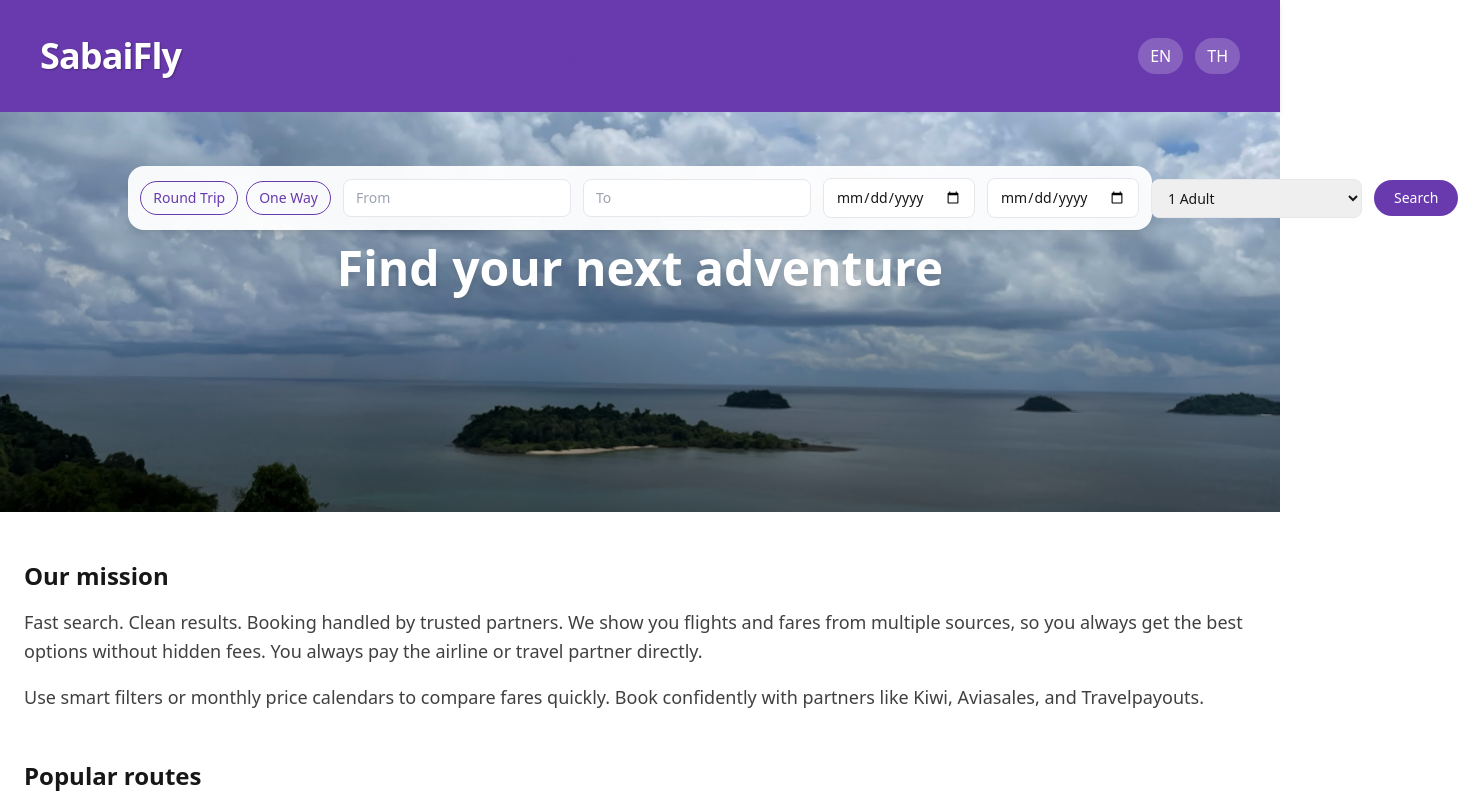
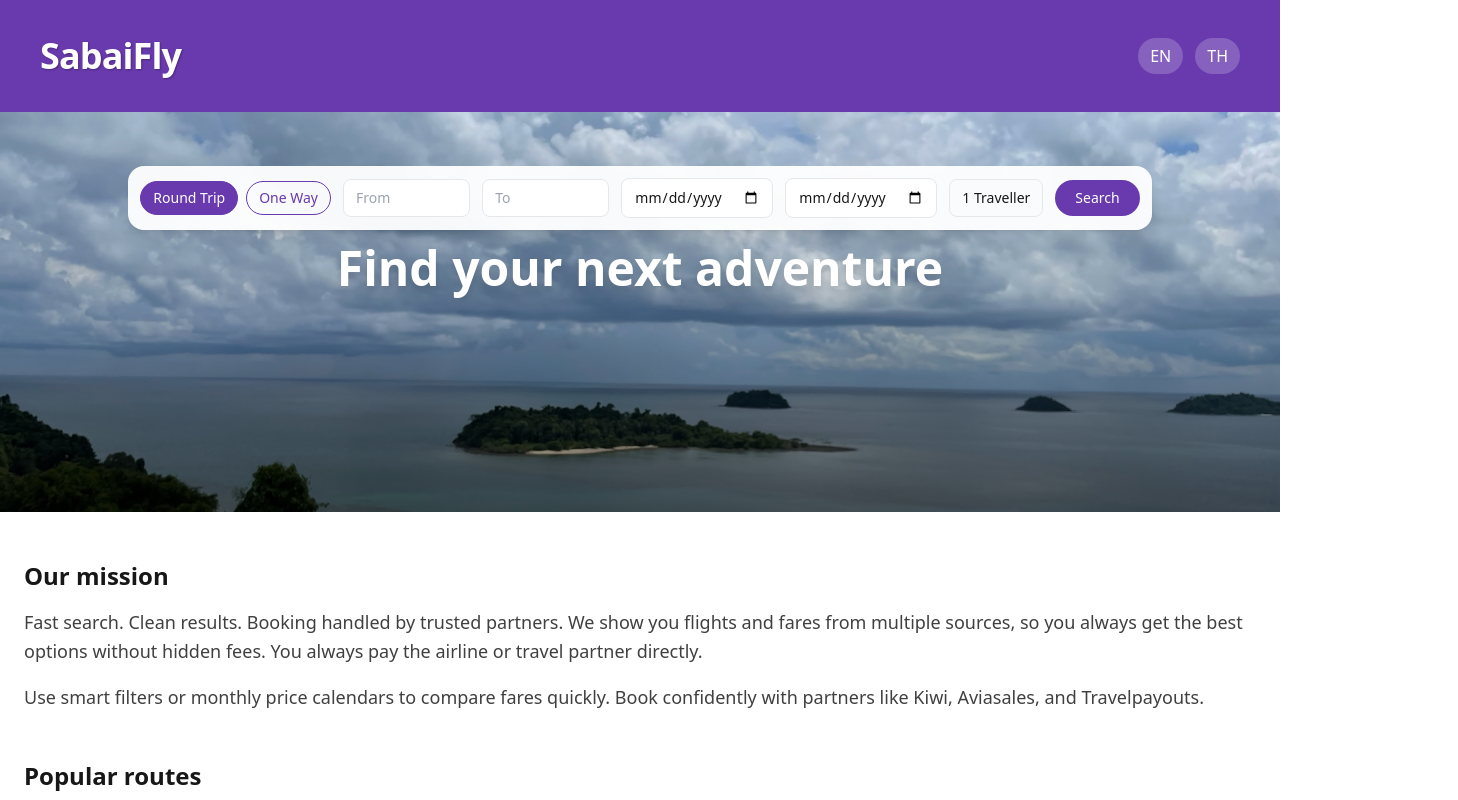
Before and after one commit to GarethScott007/sabaifly-site, a Next.js app: page / in a window 1280 px wide. Shown: the top 800 px of the page, 1458 px wide, since content can reach past the window. Built offline with nearby package versions, Linux system fonts and the light colour scheme.

Commit message:
Update SearchForm.tsx

```diff
--- a/components/SearchForm.tsx
+++ b/components/SearchForm.tsx
@@ -1,65 +1,118 @@
 "use client";
 
-import React from "react";
+import React, { useState } from "react";
 
 export default function SearchForm() {
+  const [tripType, setTripType] = useState("round");
+  const [travellers, setTravellers] = useState({
+    adults: 1,
+    children: 0,
+    infants: 0,
+  });
+  const [showTravellers, setShowTravellers] = useState(false);
+
+  const handleTravellerChange = (key: "adults" | "children" | "infants", delta: number) => {
+    setTravellers((prev) => ({
+      ...prev,
+      [key]: Math.max(0, prev[key] + delta),
+    }));
+  };
+
   return (
     <form className="flex flex-wrap md:flex-nowrap items-center justify-between gap-2 md:gap-3 w-full">
       {/* Trip Type */}
       <div className="flex gap-2 shrink-0">
+        {["round", "oneway"].map((type) => (
           <button
+            key={type}
             type="button"
-          className="px-3 py-1.5 border border-brand text-brand rounded-full text-sm hover:bg-brand hover:text-white transition"
+            onClick={() => setTripType(type)}
+            className={`px-3 py-1.5 rounded-full border text-sm transition ${
+              tripType === type
+                ? "bg-brand text-white border-brand"
+                : "border-brand text-brand hover:bg-brand/10"
+            }`}
           >
-          Round Trip
+            {type === "round" ? "Round Trip" : "One Way"}
           </button>
-        <button
-          type="button"
-          className="px-3 py-1.5 border border-brand text-brand rounded-full text-sm hover:bg-brand hover:text-white transition"
-        >
-          One Way
-        </button>
+        ))}
       </div>
 
       {/* From / To */}
       <input
         type="text"
-        name="from"
         placeholder="From"
-        className="flex-1 px-3 py-2 border rounded-lg text-sm focus:ring-2 focus:ring-brand outline-none"
+        className="flex-1 min-w-[120px] px-3 py-2 border rounded-lg text-sm focus:ring-2 focus:ring-brand outline-none"
       />
       <input
         type="text"
-        name="to"
         placeholder="To"
-        className="flex-1 px-3 py-2 border rounded-lg text-sm focus:ring-2 focus:ring-brand outline-none"
+        className="flex-1 min-w-[120px] px-3 py-2 border rounded-lg text-sm focus:ring-2 focus:ring-brand outline-none"
       />
 
       {/* Dates */}
       <input
         type="date"
-        name="depart"
         className="px-3 py-2 border rounded-lg text-sm focus:ring-2 focus:ring-brand outline-none"
       />
+      {tripType === "round" && (
         <input
           type="date"
-        name="return"
           className="px-3 py-2 border rounded-lg text-sm focus:ring-2 focus:ring-brand outline-none"
         />
+      )}
 
-      {/* Travellers */}
-      <select
-        name="travellers"
-        className="px-3 py-2 border rounded-lg text-sm focus:ring-2 focus:ring-brand outline-none"
+      {/* Travellers Dropdown */}
+      <div className="relative">
+        <button
+          type="button"
+          onClick={() => setShowTravellers(!showTravellers)}
+          className="px-3 py-2 border rounded-lg text-sm flex items-center gap-1 focus:ring-2 focus:ring-brand outline-none"
         >
-        <option>1 Adult</option>
-        <option>2 Adults</option>
-        <option>1 Adult, 1 Child</option>
-        <option>2 Adults, 1 Child, 1 Infant</option>
-        <option>Custom...</option>
-      </select>
+          {travellers.adults + travellers.children + travellers.infants} Traveller
+          {travellers.adults + travellers.children + travellers.infants > 1 ? "s" : ""}
+        </button>
 
-      {/* Search */}
+        {showTravellers && (
+          <div className="absolute right-0 mt-2 w-56 bg-white rounded-lg shadow-lg border border-neutral-200 p-4 z-30">
+            {["adults", "children", "infants"].map((key) => (
+              <div key={key} className="flex justify-between items-center mb-2">
+                <span className="capitalize">{key}</span>
+                <div className="flex items-center gap-2">
+                  <button
+                    type="button"
+                    onClick={() =>
+                      handleTravellerChange(key as "adults" | "children" | "infants", -1)
+                    }
+                    className="w-6 h-6 flex items-center justify-center border rounded hover:bg-brand hover:text-white"
+                  >
+                    -
+                  </button>
+                  <span>{travellers[key as "adults" | "children" | "infants"]}</span>
+                  <button
+                    type="button"
+                    onClick={() =>
+                      handleTravellerChange(key as "adults" | "children" | "infants", 1)
+                    }
+                    className="w-6 h-6 flex items-center justify-center border rounded hover:bg-brand hover:text-white"
+                  >
+                    +
+                  </button>
+                </div>
+              </div>
+            ))}
+            <button
+              type="button"
+              onClick={() => setShowTravellers(false)}
+              className="mt-2 w-full bg-brand text-white rounded-md py-1.5 text-sm hover:bg-brand-dark"
+            >
+              Done
+            </button>
+          </div>
+        )}
+      </div>
+
+      {/* Search Button */}
       <button
         type="submit"
         className="px-5 py-2 rounded-full bg-brand text-white text-sm font-medium hover:bg-brand-dark transition"
```
Lines whose indentation alone changed are shown as unchanged.
